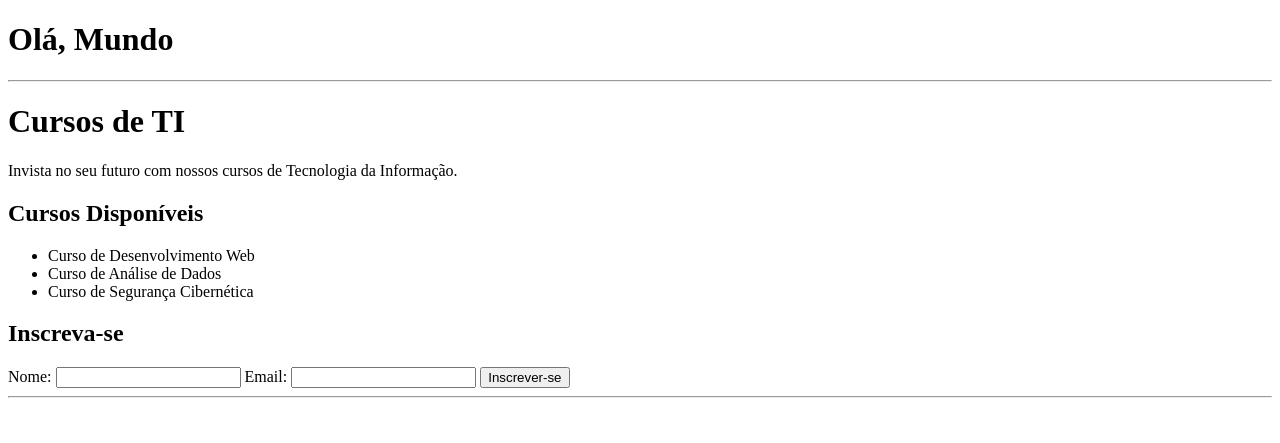
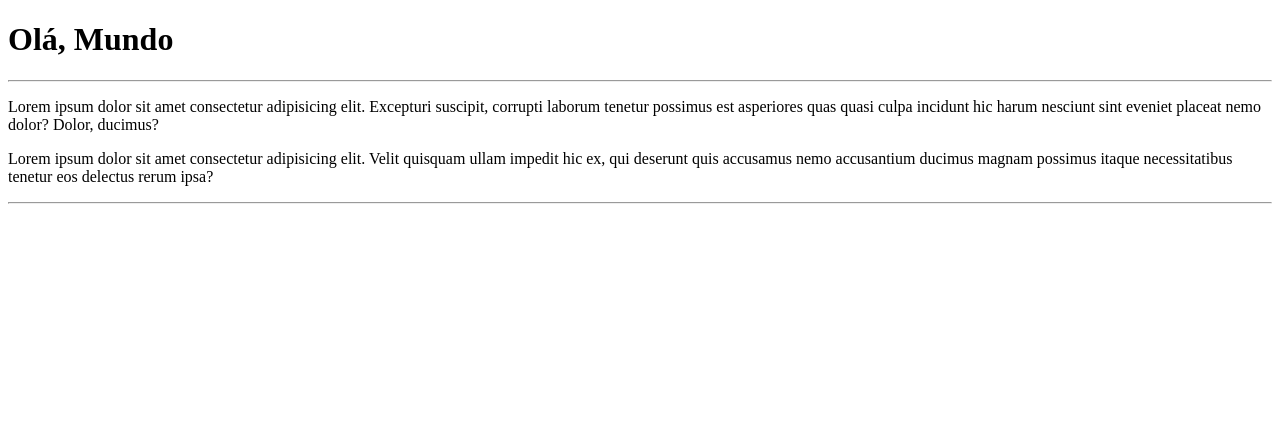
Before and after one commit to BrandaoManuel-Guid87/Javascript, a plain HTML site: page site-exemplo/index.html in a window 1280 px wide. Drawn offline with Linux system fonts and the light colour scheme.

Commit message:
Fiz um delet no código-fonte.

```diff
--- a/site-exemplo/index.html
+++ b/site-exemplo/index.html
@@ -5,49 +5,16 @@
     <meta name="viewport" content="width=device-width, initial-scale=1.0">
     <title>Primeiro site em repositorio</title>
 
-    <script>
-        function registrarInscricao() {
-        const nome = document.getElementById('nome').value;
-        const email = document.getElementById('email').value;
 
-    // Código para registrar a inscrição do usuário - isso pode ser enviado para um servidor ou armazenado localmente
-
-        alert(Inscrição realizada com sucesso! Obrigado, ${nome}!);
-}
-    </script>
 </head>
 <body>
     <h1>Olá, Mundo</h1>
 
     <hr>
-    <header>
-        <h1>Cursos de TI</h1>
-        <p>Invista no seu futuro com nossos cursos de Tecnologia da Informação.</p>
-    </header>
+   <p>Lorem ipsum dolor sit amet consectetur adipisicing elit. Excepturi suscipit, corrupti laborum tenetur possimus est asperiores quas quasi culpa incidunt hic harum nesciunt sint eveniet placeat nemo dolor? Dolor, ducimus?</p>
 
-    <main>
-        <section>
-            <h2>Cursos Disponíveis</h2>
-            <ul id="cursos-list">
-                <li>Curso de Desenvolvimento Web</li>
-                <li>Curso de Análise de Dados</li>
-                <li>Curso de Segurança Cibernética</li>
-            </ul>
-        </section>
-
-        <section>
-            <h2>Inscreva-se</h2>
-            <form id="inscricao-form">
-                <label for="nome">Nome:</label>
-                <input type="text" id="nome" required>
-                <label for="email">Email:</label>
-                <input type="email" id="email" required>
-                <button type="submit" onclick="registrarInscricao()">Inscrever-se</button>
-            </form>
-        </section>
-    </main>
-    <hr>
-
+   <p>Lorem ipsum dolor sit amet consectetur adipisicing elit. Velit quisquam ullam impedit hic ex, qui deserunt quis accusamus nemo accusantium ducimus magnam possimus itaque necessitatibus tenetur eos delectus rerum ipsa?</p>
+   <hr>
     <footer>
         <marquee>
             <p>© 2024 Cursos de TI. Todos os direitos reservados, não perca mais tempo é pra já</p>
```
